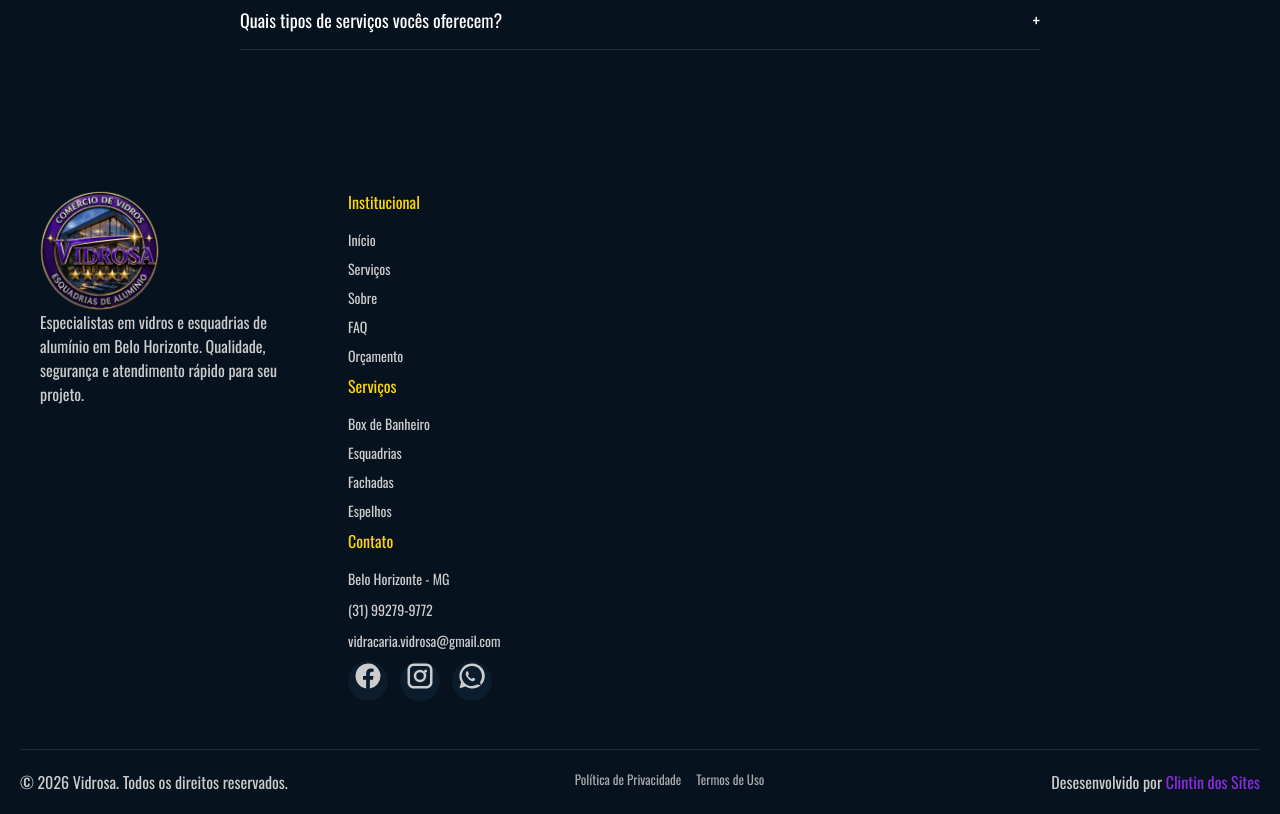
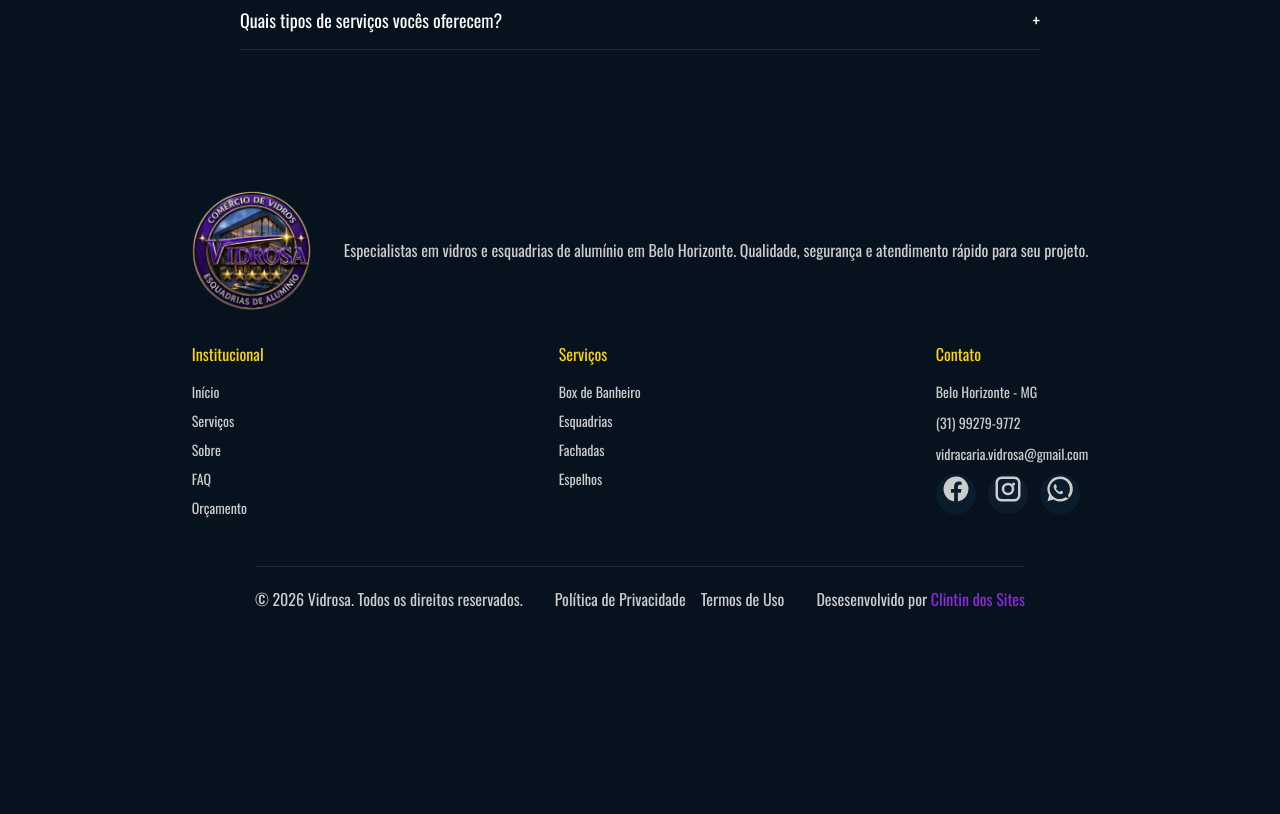
Before and after one commit to ClintindosSites/vidracaria-vidrosa, a Next.js app: page / in a window 1280 px wide. Shown: the part 4360-5174 px from the top of the page. After the commit the page ends 4991 px from the top, so only its background shows below. Built offline with nearby package versions, Linux system fonts and the light colour scheme.

Commit message:
fix: fixing footer

```diff
--- a/app/globals.css
+++ b/app/globals.css
@@ -519,16 +519,29 @@ header .contato-btn:hover {
   background: #06121e;
   color: #ccc;
   padding: 60px 20px 20px;
+  display: flex;
+  flex-direction: column;
+  justify-content: center;
+  align-items: center;
 }
-
+.footer-text {
+  display: flex;
+  justify-content: center;
+  align-items: center;
+  gap: 2rem;
+}
 .footer-container {
   max-width: 1200px;
   margin: auto;
-  display: grid;
-  grid-template-columns: repeat(4, 1fr);
+  display: flex;
+  flex-direction: column;
   gap: 2rem;
 }
-
+.footer-cols {
+  display: flex;
+  justify-content: space-between;
+  gap: 2rem;
+}
 .footer-col h4 {
   margin-bottom: 15px;
   color: gold;
@@ -609,16 +622,13 @@ header .contato-btn:hover {
   display: flex;
   justify-content: space-between;
   flex-wrap: wrap;
+  align-items: center;
+  gap: 2rem;
 }
 
 .footer-legal {
   display: flex;
   gap: 15px;
-}
-
-.footer-legal a {
-  font-size: 13px;
-  color: #aaa;
 }
 
 .footer-legal a:hover {
```
